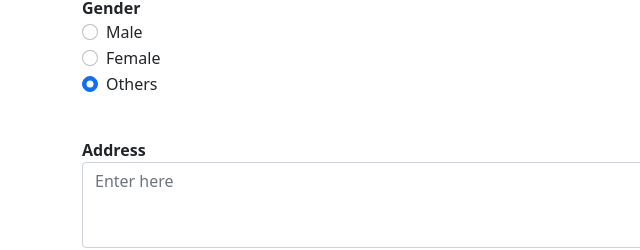
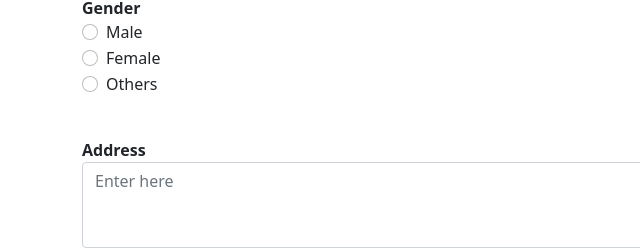
Before and after one commit to Vijayeswar-Yalamanchili/ZEN_JS_Roadmap_Task-9.1, a plain HTML site: page index.html in a window 1280 px wide. Shown: the part 210-460 px from the top of the page, 0-640 px from the left. Drawn offline with nearby package versions, Linux system fonts and the light colour scheme.

Commit message:
updated final

```diff
--- a/index.html
+++ b/index.html
@@ -31,11 +31,11 @@
                         <label class="form-check-label" for="male">Male</label>
                     </div>
                     <div class="form-check">
-                        <input class="form-check-input" type="radio" name="gender" value="Female" id="female" checked>
+                        <input class="form-check-input" type="radio" name="gender" value="Female" id="female">
                         <label class="form-check-label" for="female">Female</label>
                     </div>
                     <div class="form-check">
-                        <input class="form-check-input" type="radio" name="gender" value="Others" id="others" checked>
+                        <input class="form-check-input" type="radio" name="gender" value="Others" id="others">
                         <label class="form-check-label" for="others">Others</label>
                     </div>
                 </div>
```
